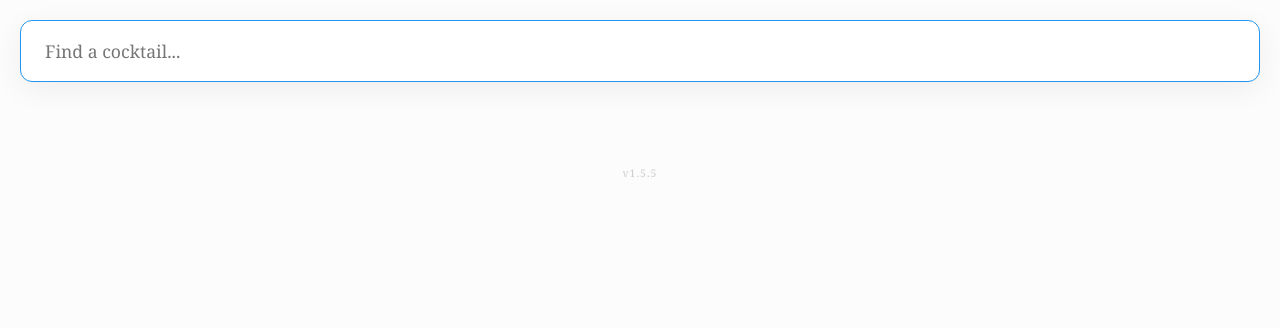
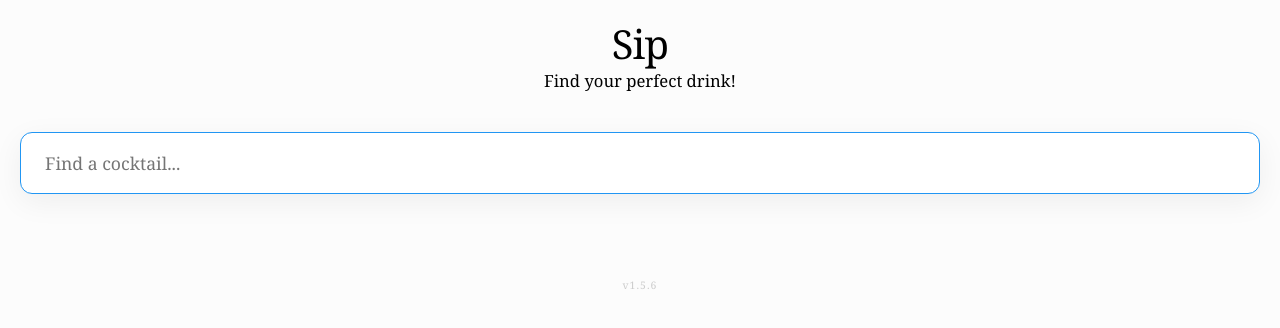
Before and after one commit to aemkei/drinks, a React (Vite) app: page / in a window 1280 px wide. Shown: the top 328 px of the page. Built offline with nearby package versions, Linux system fonts and the light colour scheme.

Commit message:
move input on search present

```diff
--- a/package.json
+++ b/package.json
@@ -1,6 +1,6 @@
 {
   "name": "diffords",
-  "version": "1.5.5",
+  "version": "1.5.6",
   "description": "",
   "main": "index.js",
   "scripts": {
--- a/public/sw.js
+++ b/public/sw.js
@@ -1,8 +1,8 @@
-const CACHE_NAME = 'cocktail-cache-v1.5.5';
+const CACHE_NAME = 'cocktail-cache-v1.5.6';
 const ASSETS_TO_CACHE = [
   './',
   './index.html',
-  './all.json?v=1.5.5',
+  './all.json?v=1.5.6',
   './icon_material.png',
   './manifest.json'
 ];
--- a/src/App.jsx
+++ b/src/App.jsx
@@ -74,7 +74,7 @@ export default function App() {
   };
 
   return (
-    <div className={`container ${isFocused || query ? 'search-active' : ''}`}>
+    <div className={`container ${query ? 'search-active' : ''}`}>
       <header className="main-header">
         <h1>Sip</h1>
         <small>Find your perfect drink!</small>
```
Also changed, not shown: 3 other files (tests, documents, lock files or other folders).
